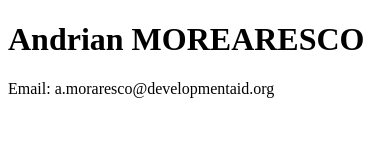
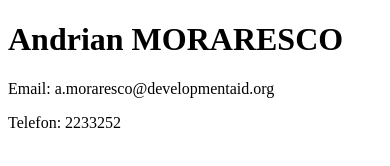
Before and after one commit to LyZzardMD/git-project-demo, a plain HTML site: page index.html in a window 390 px wide. Drawn offline with Linux system fonts and the light colour scheme.

Commit message:
Corrected the name and added the phone number to CV.

```diff
--- a/index.html
+++ b/index.html
@@ -5,8 +5,8 @@
 </head>
 <body>
 
-    <h1>Andrian MOREARESCO</h1>
+    <h1>Andrian MORARESCO</h1>
     <p>Email: a.moraresco@developmentaid.org</p>
-
+    <div>Telefon: 2233252</>
 </body>
 </html>
```
